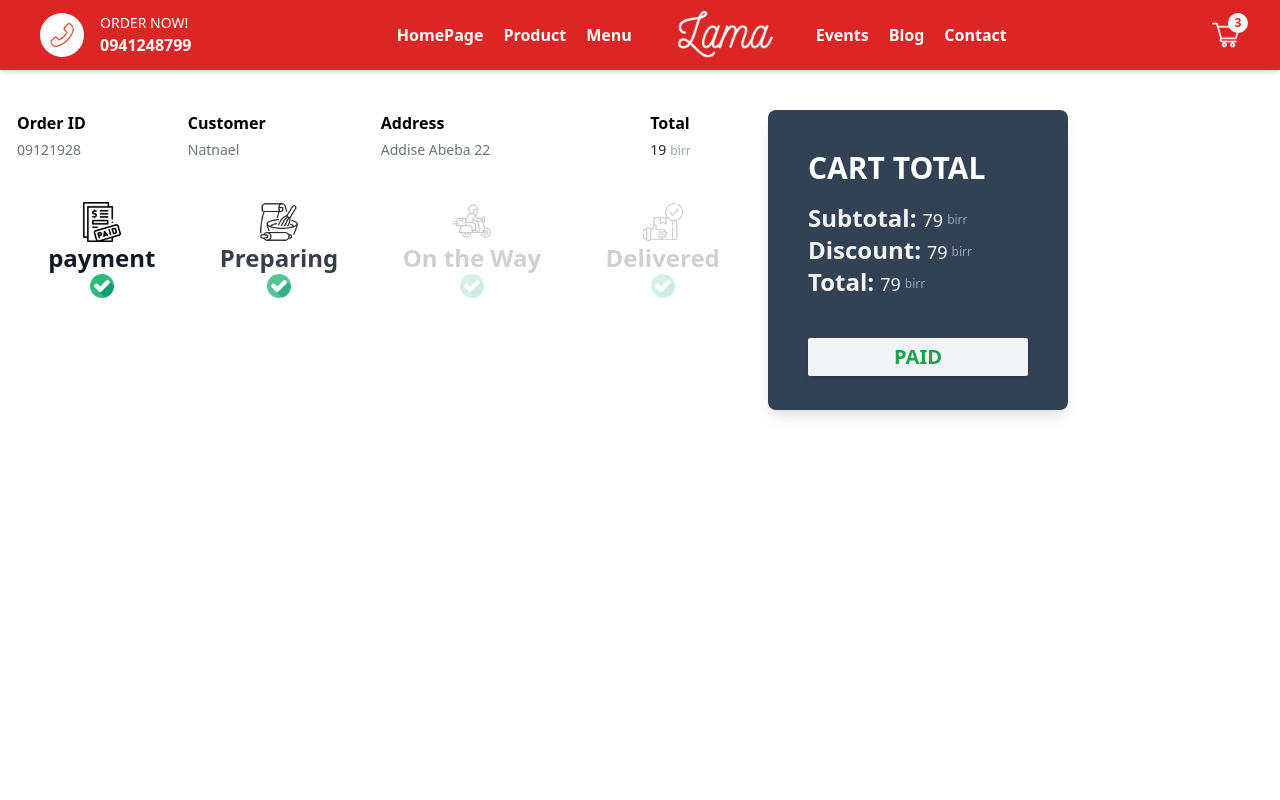
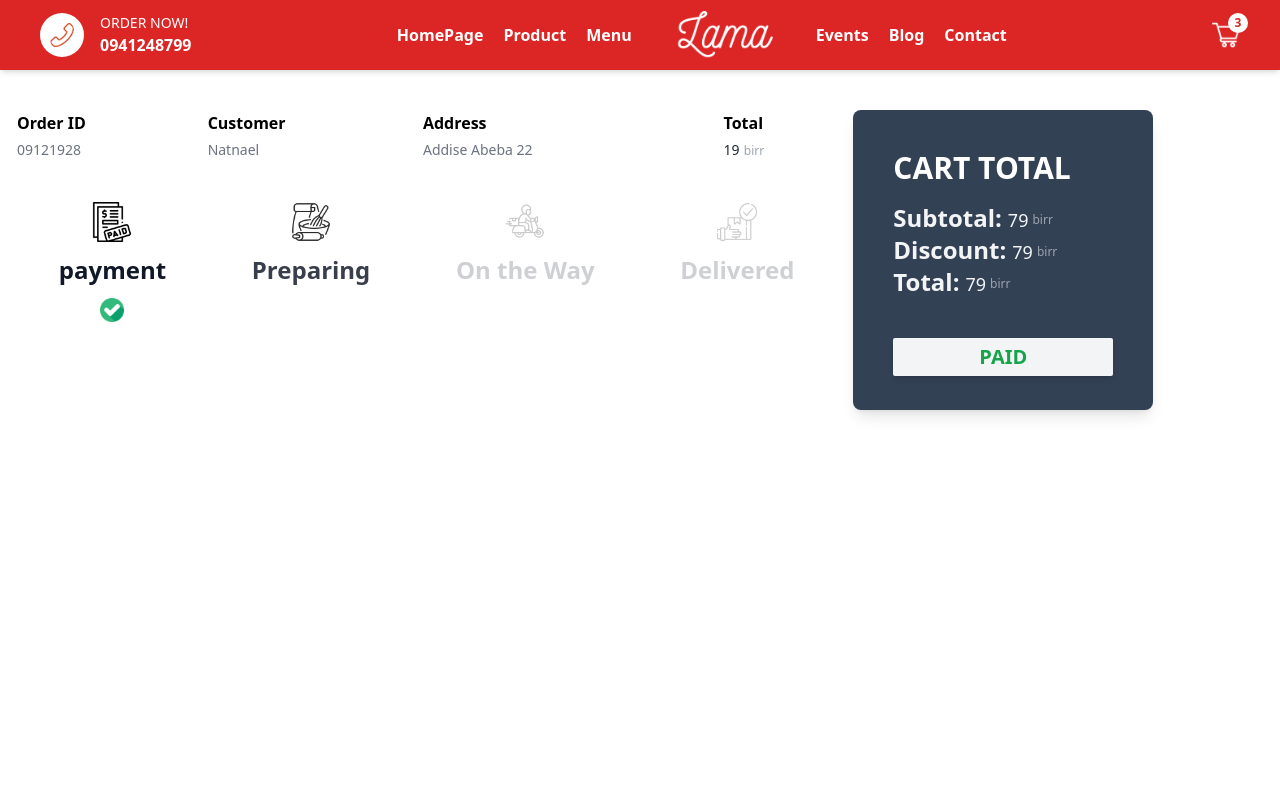
Before and after one commit to natnael-OQP/food-ordering-app, a Next.js app: page /orders/1 in a window 1280 px wide. Shown: the top 800 px of the page. Built offline with nearby package versions, Linux system fonts and the light colour scheme.

Commit message:
hide checked image

```diff
--- a/pages/orders/[id].tsx
+++ b/pages/orders/[id].tsx
@@ -6,15 +6,15 @@ const Orders = () => {
     const status = 0
     const statusClass = (index: number) => {
         if (index - status < 1)
-            return 'mt-10 flex flex-col items-center justify-around'
+            return 'mt-10 flex flex-col items-center justify-around space-y-3'
         if (index - status === 1)
-            return 'mt-10 flex flex-col items-center justify-around animate-pulse'
+            return 'mt-10 flex flex-col items-center justify-around animate-pulse space-y-3'
         if (index - status > 1)
-            return 'mt-10 flex flex-col items-center justify-around opacity-20'
+            return 'mt-10 flex flex-col items-center justify-around opacity-20 space-y-3'
     }
     return (
-        <div className="grid h-[calc(100vh_-_120px)] grid-cols-1 xl:grid-cols-5 xl:pt-10">
-            <div className="md:px-4 xl:col-span-3">
+        <div className="grid h-[calc(100vh_-_120px)] grid-cols-1 xl:grid-cols-6 xl:pt-10">
+            <div className="md:px-4 xl:col-span-4">
                 <table className="w-full  text-left">
                     <tr>
                         <th>Order ID</th>
@@ -50,7 +50,7 @@ const Orders = () => {
                     </tr>
                 </table>
                 {/* order status  */}
-                <div className="flex items-center justify-around">
+                <div className="flex items-start justify-around">
                     {/* items-1 */}
                     <div className={statusClass(0)}>
                         <div className="relative h-10 w-10 rounded-full ">
@@ -86,14 +86,14 @@ const Orders = () => {
                         <span className="text-base font-semibold text-gray-900 md:text-xl xl:text-2xl">
                             Preparing
                         </span>
-                        <div className="relative h-6 w-6 rounded-full ">
+                        {/* <div className="relative h-6 w-6 rounded-full ">
                             <Image
                                 layout="fill"
                                 objectFit="cover"
                                 src="/img/checked.png"
                                 alt="logo"
                             />
-                        </div>
+                        </div> */}
                     </div>
                     {/* items-3 */}
                     <div className={statusClass(2)}>
@@ -108,14 +108,14 @@ const Orders = () => {
                         <span className="text-base font-semibold text-gray-900 md:text-xl xl:text-2xl">
                             On the Way
                         </span>
-                        <div className="relative h-6 w-6 rounded-full ">
+                        {/* <div className="relative h-6 w-6 rounded-full ">
                             <Image
                                 layout="fill"
                                 objectFit="cover"
                                 src="/img/checked.png"
                                 alt="logo"
                             />
-                        </div>
+                        </div> */}
                     </div>
                     {/* items-4 */}
                     <div className={statusClass(3)}>
@@ -130,14 +130,14 @@ const Orders = () => {
                         <span className="text-base font-semibold text-gray-900 md:text-xl xl:text-2xl">
                             Delivered
                         </span>
-                        <div className="relative h-6 w-6 rounded-full ">
+                        {/* <div className="relative h-6 w-6 rounded-full ">
                             <Image
                                 layout="fill"
                                 objectFit="cover"
                                 src="/img/checked.png"
                                 alt="logo"
                             />
-                        </div>
+                        </div> */}
                     </div>
                 </div>
             </div>
```
